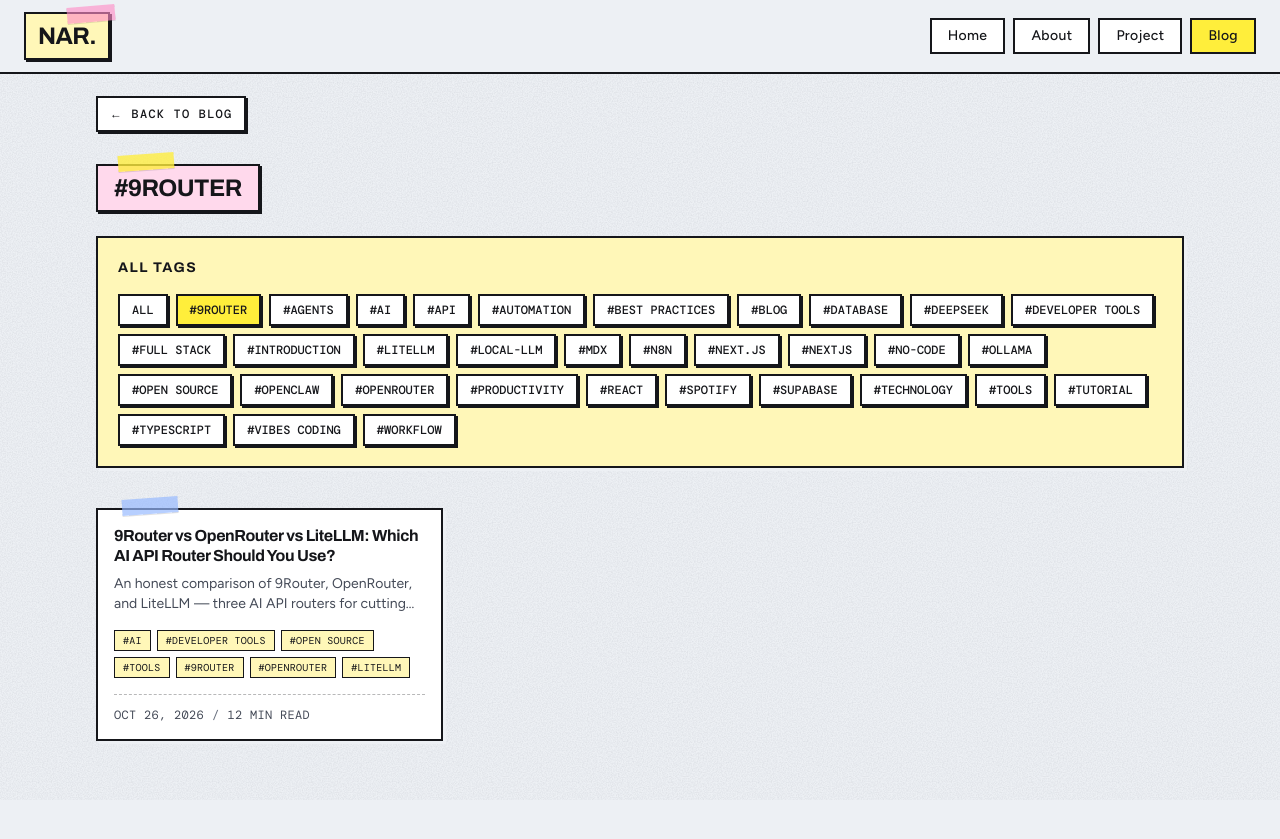
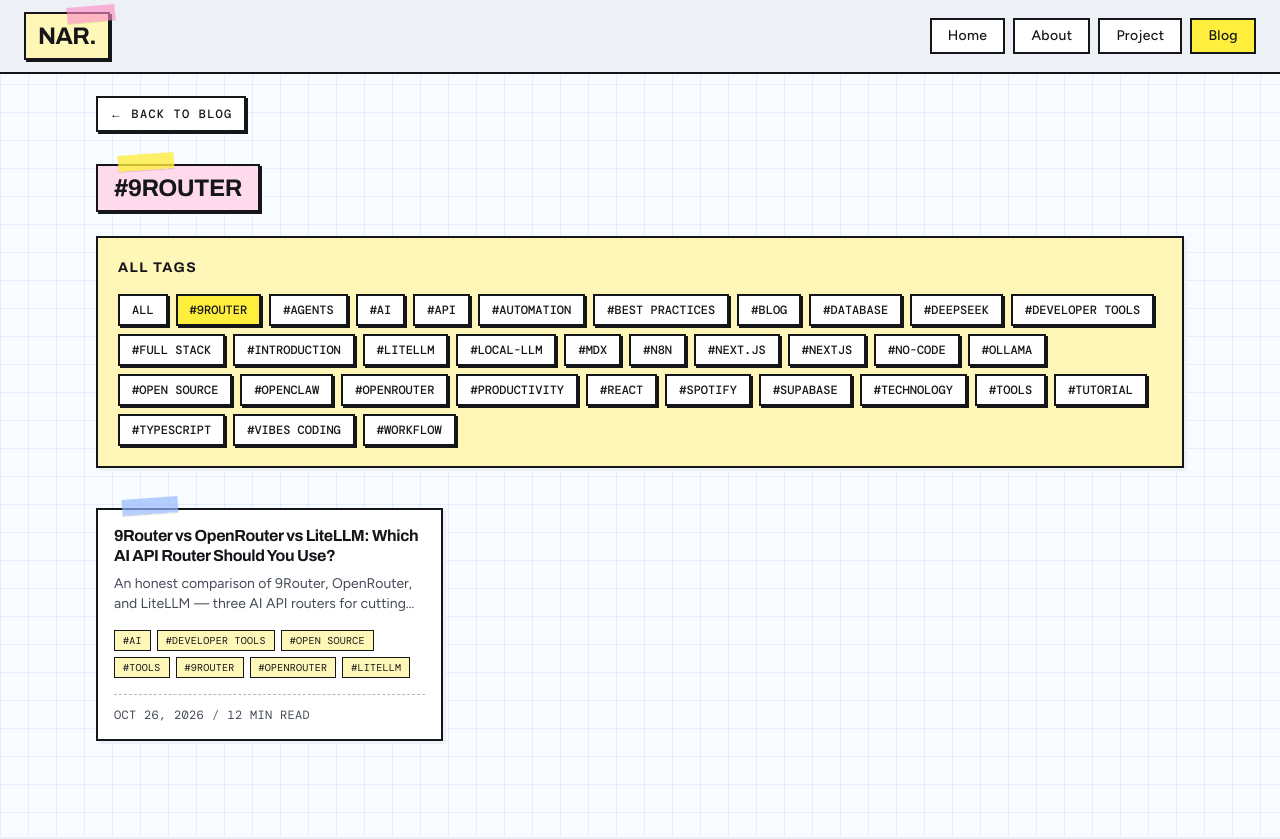
Before and after one commit to agusnarestha/nar-portfolio, a Next.js app: page /blog/tag/9Router in a window 1280 px wide. Shown: the top 839 px of the page. Built offline with nearby package versions, Linux system fonts and the light colour scheme.

Commit message:
feat: add a graph-paper grid background to blog pages
Blog index, tag, and post pages now sit on a full-width light-blue grid
paper surface, with the existing sheets and cards layered on top. The
post TOC hides its scrollbar so the cobalt track doesn't read as a border.

```diff
--- a/src/app/blog/[slug]/page.tsx
+++ b/src/app/blog/[slug]/page.tsx
@@ -69,9 +69,9 @@ export default async function BlogPostPage({ params }: BlogPostPageProps) {
   }
 
   return (
-    <div className="container mx-auto my-24 max-[768px]:mt-32">
+    <div className="grid-paper min-h-screen w-full">
       <JsonLd post={post} />
-      <div className="relative mx-auto mt-24 max-w-6xl px-4 max-[768px]:mt-28 sm:px-8">
+      <div className="relative mx-auto max-w-6xl px-4 pb-24 pt-24 max-[768px]:pt-32 sm:px-8">
         <div className="relative">
           <Link
             href="/blog"
@@ -139,7 +139,7 @@ export default async function BlogPostPage({ params }: BlogPostPageProps) {
               />
             </article>
 
-            <aside className="hidden w-64 shrink-0 self-start lg:sticky lg:top-28 lg:block lg:max-h-[calc(100vh-8rem)] lg:overflow-y-auto">
+            <aside className="scrollbar-hide hidden w-64 shrink-0 self-start lg:sticky lg:top-28 lg:block lg:max-h-[calc(100vh-8rem)] lg:overflow-y-auto">
               <div className="relative border-2 border-ink bg-butter p-5 shadow-paper-sm">
                 <Tape
                   tone="yellow"
--- a/src/app/blog/page.tsx
+++ b/src/app/blog/page.tsx
@@ -32,8 +32,8 @@ export default function BlogPage() {
   const tags = getAllTags();
 
   return (
-    <div className="container mx-auto my-24 max-[768px]:mt-32">
-      <div className="relative mx-auto mt-24 max-w-6xl px-4 max-[768px]:mt-28 sm:px-8">
+    <div className="grid-paper min-h-screen w-full">
+      <div className="relative mx-auto max-w-6xl px-4 pb-24 pt-24 max-[768px]:pt-32 sm:px-8">
         <div className="relative">
           <div className="relative mb-6 inline-block border-2 border-ink bg-sky px-5 py-2 shadow-paper-sm">
             <Tape
--- a/src/app/blog/tag/[tag]/page.tsx
+++ b/src/app/blog/tag/[tag]/page.tsx
@@ -51,8 +51,8 @@ export default async function TagPage({ params }: TagPageProps) {
   const posts = getPostsByTag(canonicalTag);
 
   return (
-    <div className="container mx-auto my-24 max-[768px]:mt-32">
-      <div className="relative mx-auto mt-24 max-w-6xl px-4 max-[768px]:mt-28 sm:px-8">
+    <div className="grid-paper min-h-screen w-full">
+      <div className="relative mx-auto max-w-6xl px-4 pb-24 pt-24 max-[768px]:pt-32 sm:px-8">
         <Link
           href="/blog"
           className="mb-8 inline-flex items-center gap-2 border-2 border-ink bg-sheet px-3 py-2 font-mono text-xs font-medium uppercase tracking-widest text-ink shadow-paper-sm transition-transform duration-150 hover:-translate-y-0.5 hover:bg-butter"
--- a/src/app/globals.css
+++ b/src/app/globals.css
@@ -128,6 +128,14 @@ body {
   background-image: radial-gradient(circle, rgba(255, 141, 199, 0.35) 1px, transparent 1.2px);
 }
 
+.grid-paper {
+  background-color: #F8FBFF;
+  background-image:
+    linear-gradient(to right, rgba(36, 70, 242, 0.08) 1px, transparent 1px),
+    linear-gradient(to bottom, rgba(36, 70, 242, 0.08) 1px, transparent 1px);
+  background-size: 28px 28px;
+}
+
 .tape {
   display: block;
   background: rgba(255, 238, 59, 0.78);
```
